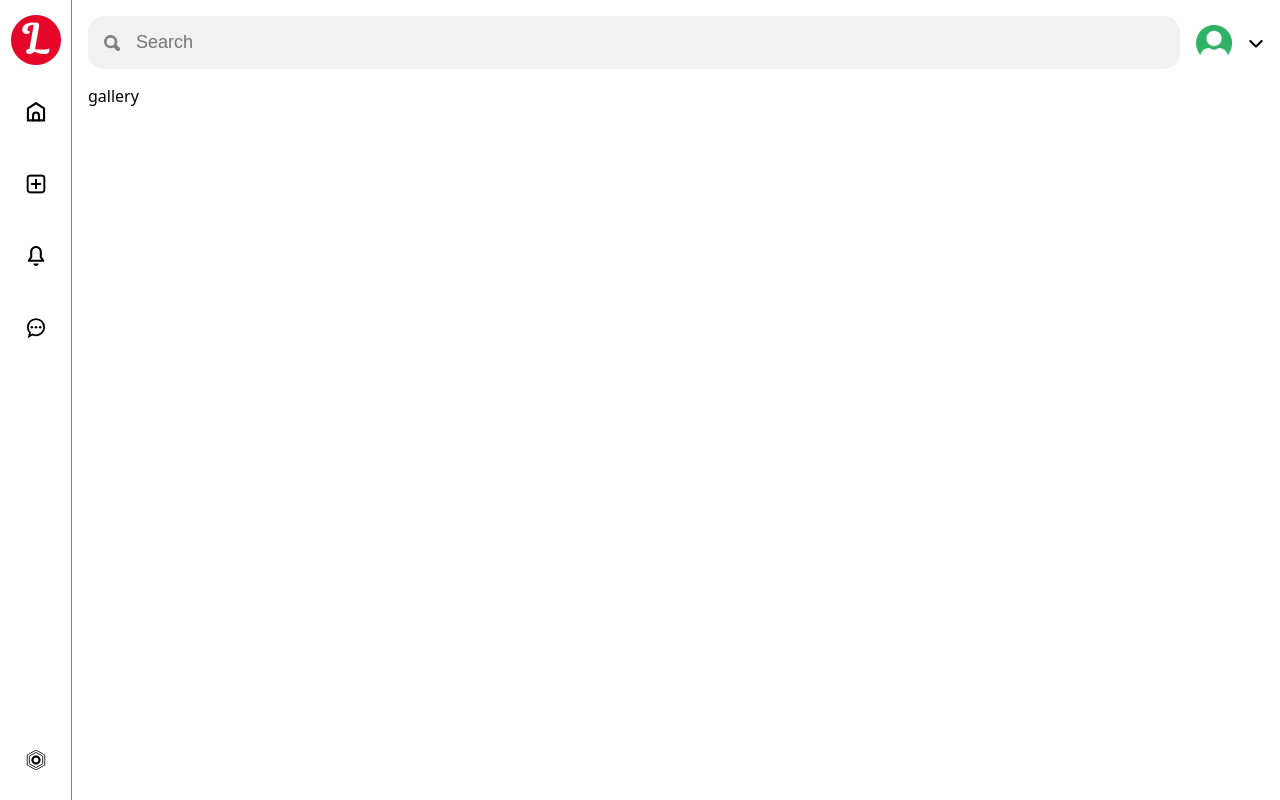
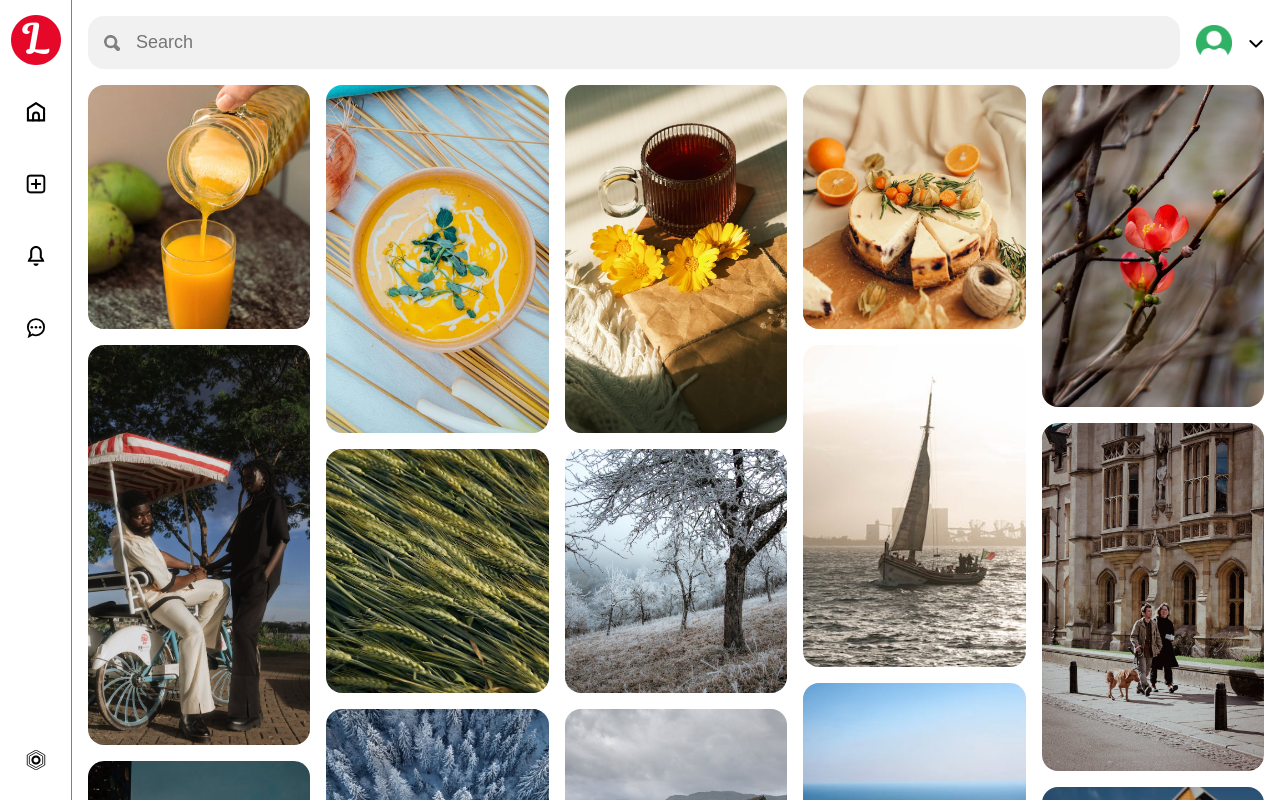
Before and after one commit to Vedanti00/Pinterest, a React (Vite) app in the folder client/: page / in a window 1280 px wide. Shown: the top 800 px of the page. Built offline with nearby package versions, Linux system fonts and the light colour scheme.

Commit message:
Masonry Grid Design - Gallery UI

```diff
--- a/client/src/components/gallery/gallery.css
+++ b/client/src/components/gallery/gallery.css
@@ -0,0 +1,39 @@
+.gallery {
+  display: grid;
+  grid-template-columns: repeat(7, 1fr);
+  gap: 16px;
+  grid-auto-rows: 10px;
+}
+
+
+@media (max-width: 1746px) {
+  .gallery {
+    grid-template-columns: repeat(6, 1fr);
+  }
+}
+
+@media (max-width: 1509px) {
+  .gallery {
+    grid-template-columns: repeat(5, 1fr);
+  }
+}
+@media (max-width: 1272px) {
+  .gallery {
+    grid-template-columns: repeat(4, 1fr);
+  }
+}
+@media (max-width: 1035px) {
+  .gallery {
+    grid-template-columns: repeat(3, 1fr);
+  }
+}
+@media (max-width: 798px) {
+  .gallery {
+    grid-template-columns: repeat(2, 1fr);
+  }
+}
+@media (max-width: 475px) {
+  .gallery {
+    grid-template-columns: repeat(1, 1fr);
+  }
+}
--- a/client/src/components/gallery/gallery.jsx
+++ b/client/src/components/gallery/gallery.jsx
@@ -1,9 +1,181 @@
-import React from 'react'
+import React from "react";
+import GalleryItem from "../galleryItem/galleryItem";
+import "./gallery.css";
 
-function gallery() {
+// TEMPORARY DATA
+const items = [
+  {
+    id: 1,
+    media: "/pins/pin1.jpeg",
+    width: 1260,
+    height: 1000,
+  },
+  {
+    id: 2,
+    media: "/pins/pin2.jpeg",
+    width: 1260,
+    height: 1400,
+  },
+  {
+    id: 3,
+    media: "/pins/pin3.jpeg",
+    width: 1260,
+    height: 1400,
+  },
+  {
+    id: 4,
+    media: "/pins/pin4.jpeg",
+    width: 1260,
+    height: 1000,
+  },
+  {
+    id: 5,
+    media: "/pins/pin5.jpeg",
+    width: 1260,
+    height: 1243,
+  },
+  {
+    id: 6,
+    media: "/pins/pin6.jpeg",
+    width: 1260,
+    height: 1568,
+  },
+  {
+    id: 7,
+    media: "/pins/pin7.jpeg",
+    width: 1260,
+    height: 1234,
+  },
+  {
+    id: 8,
+    media: "/pins/pin8.jpeg",
+    width: 1260,
+    height: 1400,
+  },
+  {
+    id: 9,
+    media: "/pins/pin9.jpeg",
+    width: 1260,
+    height: 1000,
+  },
+  {
+    id: 10,
+    media: "/pins/pin10.jpeg",
+    width: 1260,
+    height: 1000,
+  },
+  {
+    id: 11,
+    media: "/pins/pin11.jpeg",
+    width: 1260,
+    height: 1000,
+  },
+  {
+    id: 12,
+    media: "/pins/pin12.jpeg",
+    width: 1260,
+    height: 1400,
+  },
+  {
+    id: 13,
+    media: "/pins/pin13.jpeg",
+    width: 1260,
+    height: 1400,
+  },
+  {
+    id: 14,
+    media: "/pins/pin14.jpeg",
+    width: 1260,
+    height: 1600,
+  },
+  {
+    id: 15,
+    media: "/pins/pin15.jpeg",
+    width: 1260,
+    height: 1000,
+  },
+  {
+    id: 16,
+    media: "/pins/pin16.jpeg",
+    width: 1260,
+    height: 1260,
+  },
+  {
+    id: 17,
+    media: "/pins/pin17.jpeg",
+    width: 1260,
+    height: 1000,
+  },
+  {
+    id: 18,
+    media: "/pins/pin18.jpeg",
+    width: 1260,
+    height: 1260,
+  },
+  {
+    id: 19,
+    media: "/pins/pin19.jpeg",
+    width: 1260,
+    height: 1400,
+  },
+  {
+    id: 20,
+    media: "/pins/pin20.jpeg",
+    width: 1260,
+    height: 1260,
+  },
+  {
+    id: 21,
+    media: "/pins/pin21.jpeg",
+    width: 1260,
+    height: 1400,
+  },
+  {
+    id: 22,
+    media: "/pins/pin22.jpeg",
+    width: 1260,
+    height: 1890,
+  },
+  {
+    id: 23,
+    media: "/pins/pin23.jpeg",
+    width: 1260,
+    height: 1260,
+  },
+  {
+    id: 24,
+    media: "/pins/pin24.jpeg",
+    width: 1260,
+    height: 1260,
+  },
+  {
+    id: 25,
+    media: "/pins/pin25.jpeg",
+    width: 1260,
+    height: 1260,
+  },
+  {
+    id: 26,
+    media: "/pins/pin26.jpeg",
+    width: 1260,
+    height: 1260,
+  },
+  {
+    id: 27,
+    media: "/pins/pin27.jpeg",
+    width: 1260,
+    height: 1260,
+  },
+];
+
+function Gallery() {
   return (
-    <div>gallery</div>
-  )
+    <div className="gallery">
+      {items.map((item) => (
+        <GalleryItem key={item.id} item={item} />
+      ))}
+    </div>
+  );
 }
 
-export default gallery
+export default Gallery;
--- /dev/null
+++ b/client/src/components/galleryItem/GalleryItem.jsx
@@ -0,0 +1,16 @@
+import React from "react";
+import "./galleryItem.css";
+
+function GalleryItem({ item }) {
+  return (
+    <div
+      className="galleryItem"
+      style={{ gridRow: `span ${Math.ceil(item.height / 100)}` }}
+    >
+      {/* making below images start from where first row above image is ending */}
+      <img src={item.media} alt="" />
+    </div>
+  );
+}
+
+export default GalleryItem;
--- /dev/null
+++ b/client/src/components/galleryItem/galleryItem.css
@@ -0,0 +1,9 @@
+.galleryItem {
+  display: flex;
+}
+
+.galleryItem img {
+  width: 100%;
+  border-radius: 16px;
+  object-fit: cover;
+}
--- a/client/src/components/leftBar/leftBar.css
+++ b/client/src/components/leftBar/leftBar.css
@@ -27,7 +27,7 @@
   justify-content: center;
 }
 
-.menuIcons:hover {
+.menuIcon:hover {
   background-color: #f1f1f1;
 }
 
```
Also changed, not shown: 2 other files (tests, documents, lock files or other folders).
